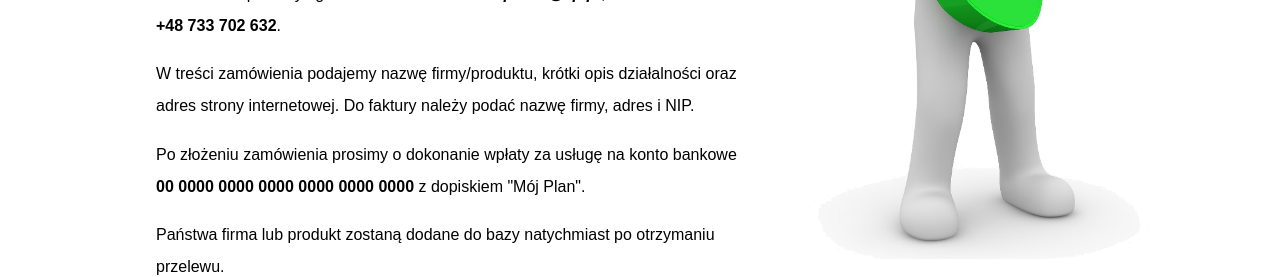
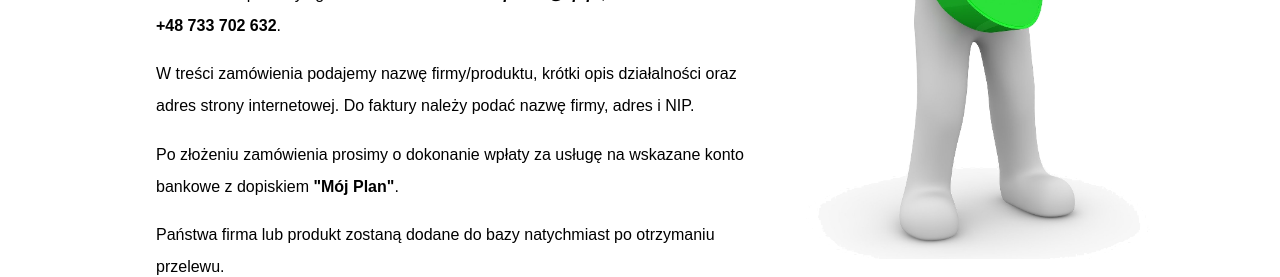
Before and after one commit to AdamBabinicz/najlepsze-firmy, a React (Create React App) app: page / in a window 1280 px wide. Shown: the part 5500-5777 px from the top of the page. Built offline with nearby package versions, Linux system fonts and the light colour scheme.

Commit message:
zmiana konto b.

```diff
--- a/src/components/pages/Products/Modal.js
+++ b/src/components/pages/Products/Modal.js
@@ -32,9 +32,8 @@ function Modal() {
           nazwę firmy, adres i NIP.
         </p>
         <p>
-          Po złożeniu zamówienia prosimy o dokonanie wpłaty za usługę na konto
-          bankowe <b>00 0000 0000 0000 0000 0000 0000</b> z dopiskiem "Mój
-          Plan".
+          Po złożeniu zamówienia prosimy o dokonanie wpłaty za usługę na
+          wskazane konto bankowe z dopiskiem <b>"Mój Plan"</b>.
         </p>
         <p>
           Państwa firma lub produkt zostaną dodane do bazy natychmiast po
```
